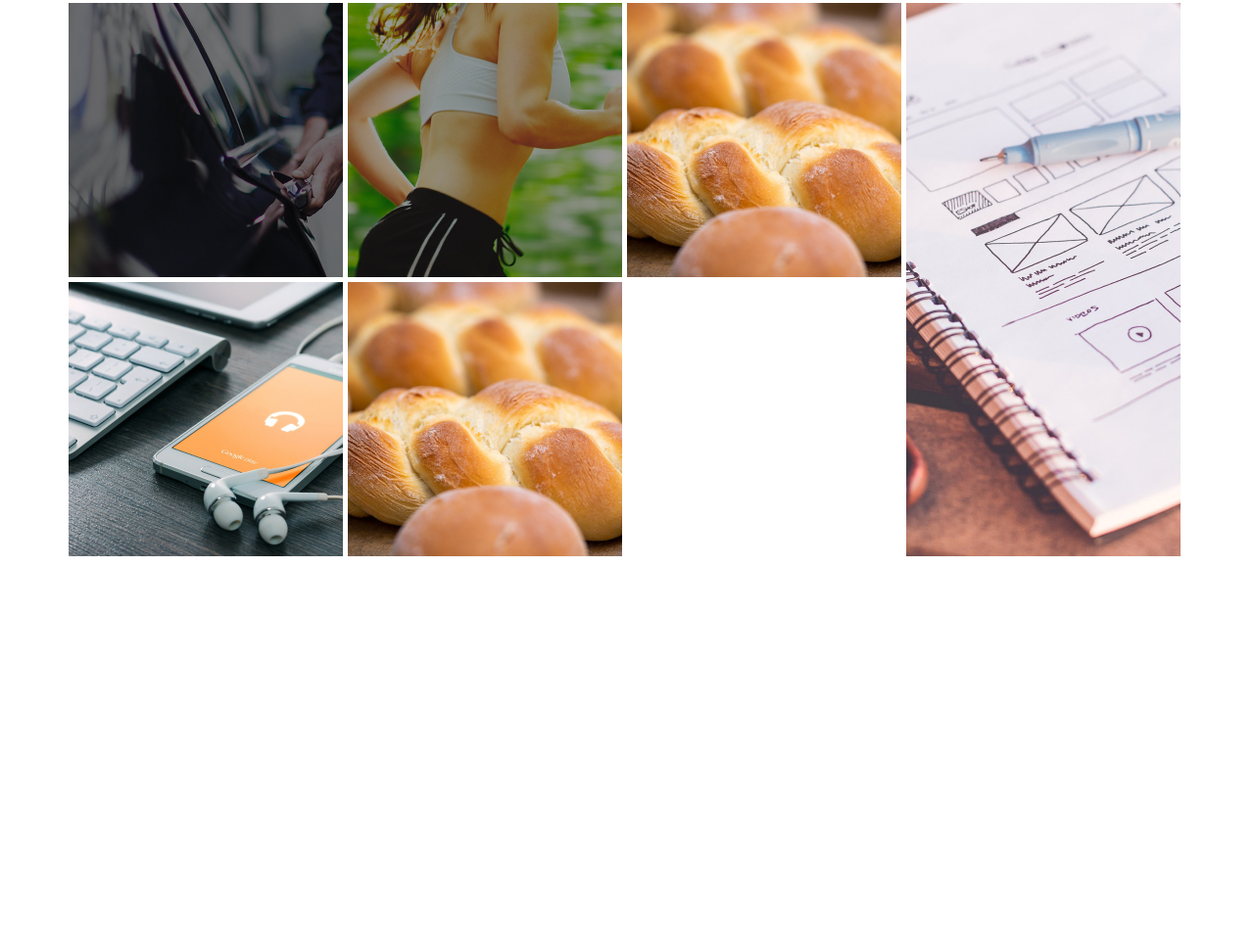
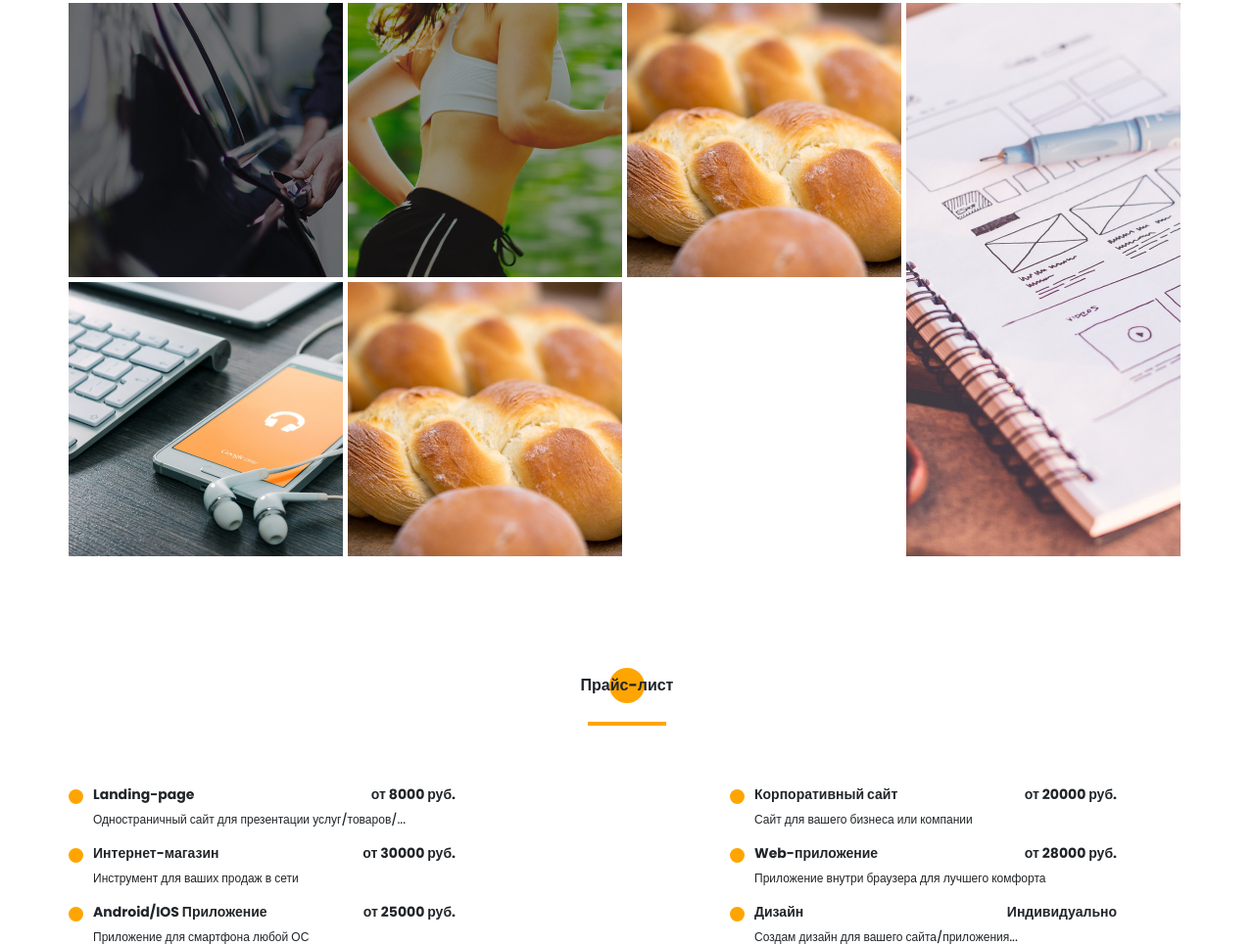
Before and after one commit to HarMful163/portfolio, a website: page src/index.html in a window 1280 px wide. Shown: the part 3668-4634 px from the top of the page at 98% size. Before the commit the page ends 4236 px from the top, so only its background shows below. Drawn offline with nearby package versions, Linux system fonts and the light colour scheme; files that its build step writes are made by us from their sources.

Commit message:
added section price

```diff
--- a/src/index.html
+++ b/src/index.html
@@ -57,7 +57,7 @@
                 <li><a class="header-experiance" href="#experiance" onclick="return false;">My experiance</a></li>
                 <li><a class="header-skills" href="#skills" onclick="return false;">My skills</a></li>
                 <li><a class="header-works" href="#works" onclick="return false;">My works</a></li>
-                <li><a class="header-list" href="" onclick="return false;">Price list</a></li>
+                <li><a class="header-price" href="#price" onclick="return false;">Price list</a></li>
                 <li><a class="header-Contacts" href="" onclick="return false;">Contacts</a></li>
             </ul>
     </header>
@@ -356,6 +356,49 @@
             </div>
         </div>
     </section>
+
+    <section id="price" class="price">
+        <div class="container">
+            <h2 class="title__section-title title title_fz16">Прайс-лист</h2>
+            <div class="divider"></div>
+            <div class="price__wrapper">
+                <div class="price__item">
+                    <div class="price__item-title">Landing-page</div>
+                    <div class="price__item-price">от 8000 руб.</div>
+                    <div class="price__item-text">Одностраничный сайт для презентации услуг/товаров/...</div>
+                </div>
+                <div class="price__item">
+                    <div class="price__item-title">Корпоративный сайт</div>
+                    <div class="price__item-price">от 20000 руб.</div>
+                    <div class="price__item-text">Сайт для вашего бизнеса или компании</div>
+                </div>
+                <div class="price__item">
+                    <div class="price__item-title">Интернет-магазин</div>
+                    <div class="price__item-price">от 30000 руб.</div>
+                    <div class="price__item-text">Инструмент для ваших продаж в сети</div>
+                </div>
+                <div class="price__item">
+                    <div class="price__item-title">Web-приложение</div>
+                    <div class="price__item-price">от 28000 руб.</div>
+                    <div class="price__item-text">Приложение внутри браузера для лучшего комфорта</div>
+                </div>
+                <div class="price__item">
+                    <div class="price__item-title">Android/IOS Приложение</div>
+                    <div class="price__item-price">от 25000 руб.</div>
+                    <div class="price__item-text">Приложение для смартфона любой ОС</div>
+                </div>
+                <div class="price__item">
+                    <div class="price__item-title">Дизайн</div>
+                    <div class="price__item-price">Индивидуально</div>
+                    <div class="price__item-text">Создам дизайн для вашего сайта/приложения...</div>
+                </div>
+            </div>
+        </div>
+    </section>
+
+    <setion class="contacts">
+
+    </setion>
     <script src="js/script.js"></script>
 </body>
 </html>
--- a/src/js/script.js
+++ b/src/js/script.js
@@ -16,7 +16,9 @@ window.addEventListener('DOMContentLoaded', function() {
           buttonSkills = document.querySelectorAll('.header-skills'),
           skills = document.querySelector('#skills'),
           buttonWorks = document.querySelectorAll('.header-works'),
-          works = document.querySelector('#works');
+          works = document.querySelector('#works'),
+          buttonPrice = document.querySelectorAll('.header-price'),
+          price = document.querySelector('#price');
 
     function scrollTo(element) {
         window.scroll({
@@ -45,6 +47,12 @@ window.addEventListener('DOMContentLoaded', function() {
             scrollTo(works);
         })
     });
+    buttonPrice.forEach(function(e) {
+        e.addEventListener('click', () => {
+            scrollTo(price);
+        })
+    });
+
 
     //section _skills.
 
--- /dev/null
+++ b/src/sass/blocks/_price.scss
@@ -0,0 +1,46 @@
+.price {
+    padding-top: 120px;
+    &__wrapper {
+        margin-top: 60px;
+        display: grid;
+        grid-template: repeat(3, minmax(45px, auto)) / repeat(2, 370px);
+        column-gap: 305px;
+        row-gap: 15px;
+        grid-auto-rows: minmax(45px, auto);
+    }
+    &__item {
+        position: relative;
+        display: grid;
+        grid-template-columns: repeat(2, 185px);
+        row-gap: 5px;
+        justify-content: space-between;
+        padding-left: 25px;
+        &:before {
+            content: '';
+            position: absolute;
+            z-index: -1;
+            top: 11%;
+            left: 0;
+            width: 15px;
+            height: 15px;
+            border-radius: 100%;
+            background: $main-color;
+        }
+        &-title {
+            font-weight: bold;
+            font-size: 14px;
+            line-height: 21px;
+        }
+        &-price {
+            font-weight: bold;
+            font-size: 14px;
+            line-height: 21px;
+            justify-self: end;
+        }
+        &-text {
+            font-size: 12px;
+            line-height: 18px;
+            grid-column: 1 / 3;
+        }
+    }
+}
--- a/src/sass/style.scss
+++ b/src/sass/style.scss
@@ -31,3 +31,4 @@
 @import 'blocks/resume';
 @import 'blocks/skills';
 @import 'blocks/portfolio';
+@import 'blocks/price';
```
Also changed, not shown: dist/css/style.min.css, dist/index.html, dist/js/script.js.
